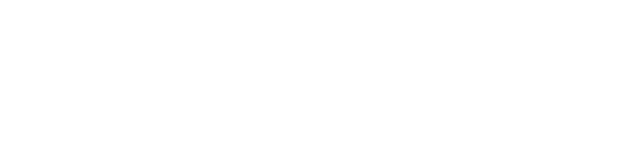
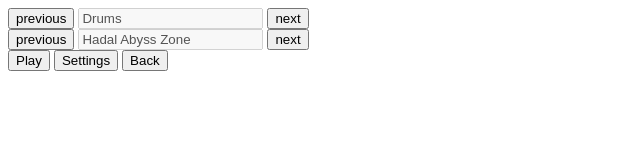
Before and after one commit to skalekk/RGwNN, a plain HTML site: page ChoicePage.html in a window 1280 px wide. Shown: the whole page, without its empty margins (0-640 px from the left). Drawn offline with nearby package versions, Linux system fonts and the light colour scheme.

Commit message:
logic for choice lack of style

```diff
--- a/ChoicePage.html
+++ b/ChoicePage.html
@@ -7,7 +7,68 @@
     <title>RGwNN</title>
 </head>
 <script>
+    $(function(){
+        const Difficulty = ["Drums", "Guitar", "Bass", "Vocals"];
+        const song = ["Hadal Abyss Zone", "YARARARA", "Failure Girl (Inabakumori Remix)", "My Lovely Nook"];
+        var choice = 0
+        $("#Difficulty").attr("value", Difficulty[choice])
+        $("#previousDiff").click(function(){
+            if(choice > 0){
+                choice--
+            }
+            $("#Difficulty").attr("value", Difficulty[choice])
+            console.log(choice)
+        })
+        $("#nextDiff").click(function(){
+            if(choice < 3){
+                choice++
+            }
+            $("#Difficulty").attr("value", Difficulty[choice])
+            console.log(choice)
+        })
+        $("#song").attr("value", song[choice])
+        $("#previousSong").click(function(){
+            if(choice > 0){
+                choice--
+            }
+            $("#song").attr("value", song[choice])
+            console.log(choice)
+        })
+        $("#nextSong").click(function(){
+            if(choice < 3){
+                choice++
+            }
+            $("#song").attr("value", song[choice])
+            console.log(choice)
+        })
+        $("form").submit(function(e){
+            e.preventDefault()
+        })
+        $("#Play").click(function(){
+            localStorage.setItem("diff", $("#Difficulty").val());
+            localStorage.setItem("song", $("#song").val());
+            console.log("Saved:", localStorage.getItem("diff"));
+            console.log("Saved:", localStorage.getItem("song"));
+            location.href = "PlayPage.html";
+        });
+    })
+
 </script>
 <body>
+<div>
+    <form id="DifficultyChoice">
+        <button type="button" id="previousDiff">previous</button>
+        <input type="text" id="Difficulty" disabled>
+        <button type="button" id="nextDiff">next</button>
+    </form>
+    <form id="SongChoice">
+        <button type="button" id="previousSong">previous</button>
+        <input type="text" id="song" disabled>
+        <button type="button" id="nextSong">next</button>
+    </form>
+</div>
+    <button id="Play">Play</button>
+    <button id="return" onclick="location.href='WIPPage.html'">Settings</button>
+    <button id="return" onclick="location.href='StartPage.html'">Back</button>
 </body>
 </html>
```
